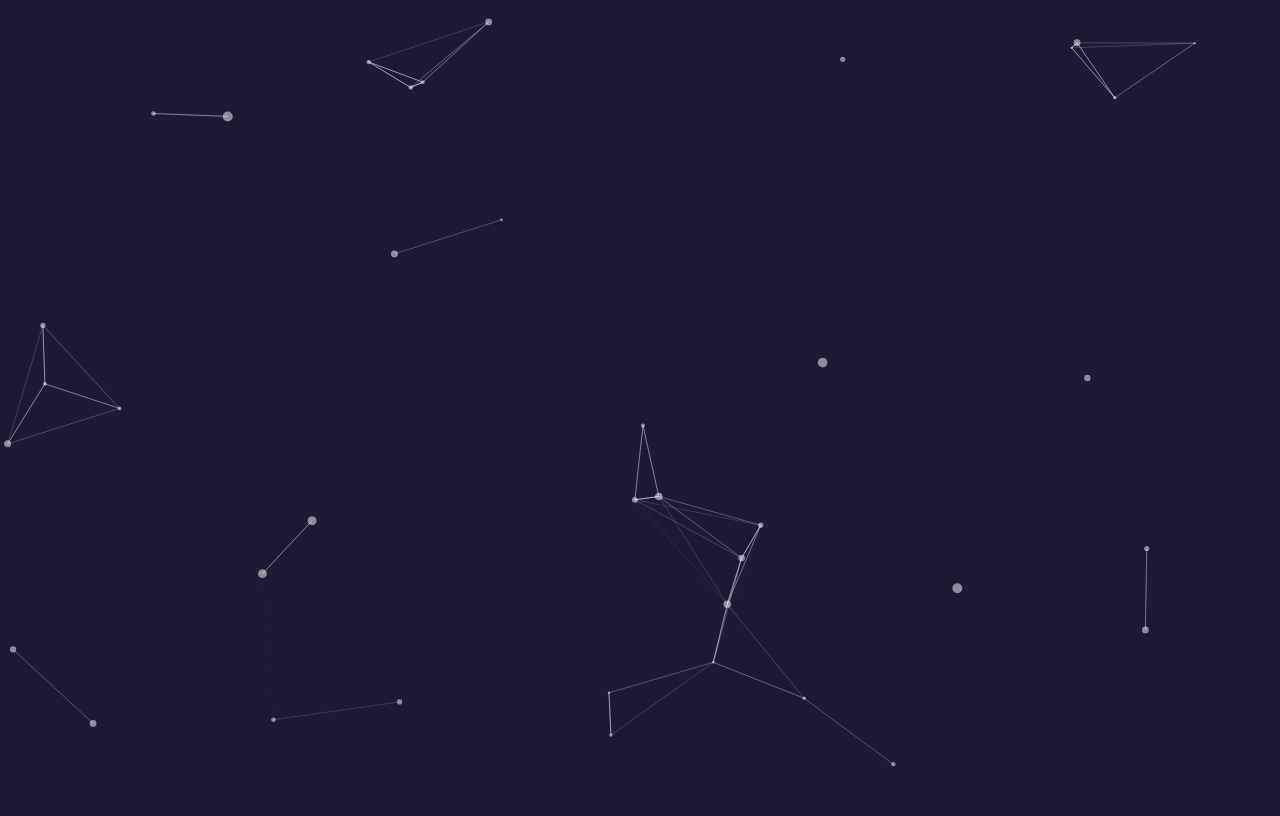
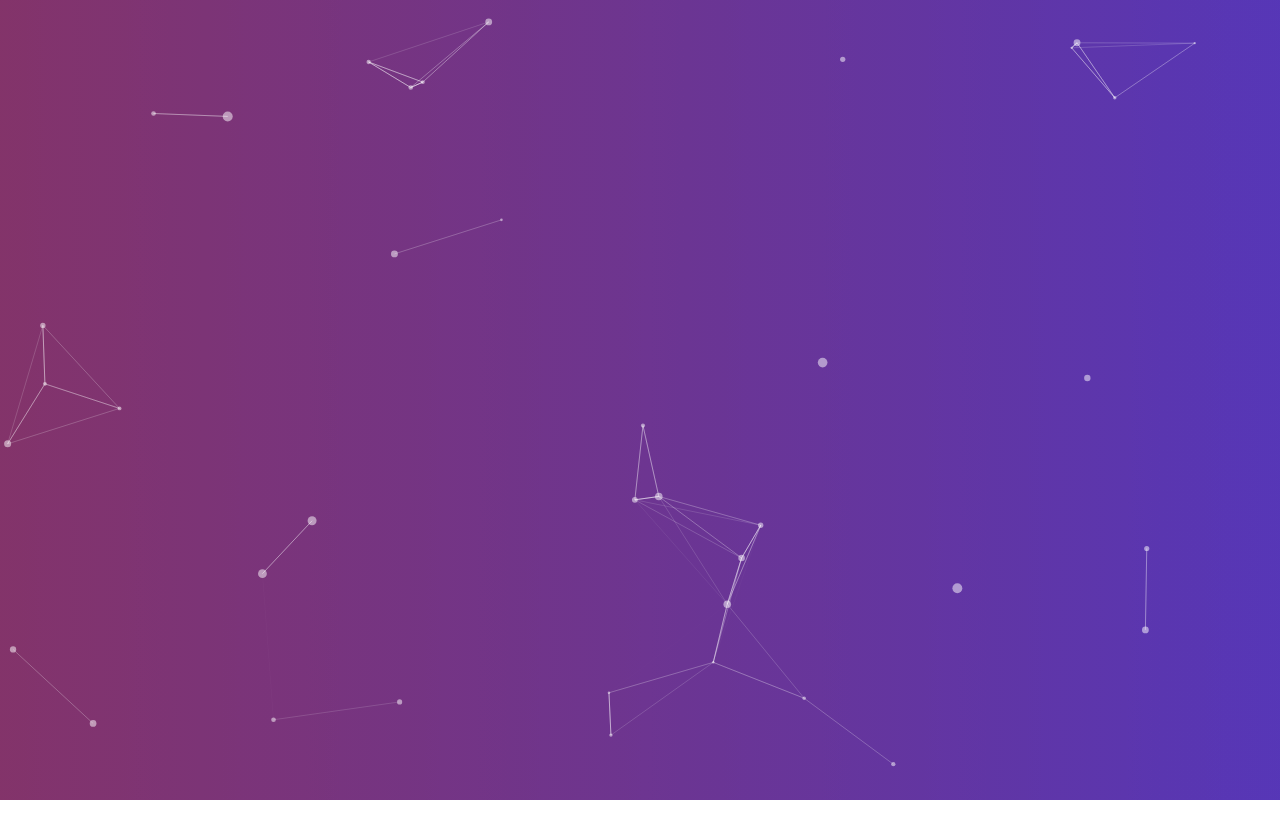
Before and after one commit to malessan4/portfolio-landing, a Next.js app: page / in a window 1280 px wide. Built offline with nearby package versions, Linux system fonts and the light colour scheme.

Commit message:
lo solucione directamente en el globals.css dejando practicamente inutil el tailwind.config

```diff
--- a/src/app/globals.css
+++ b/src/app/globals.css
@@ -2,16 +2,19 @@
 @tailwind components;
 @tailwind utilities;
 
-
 html,
 body {
-  /* height: 100%; */
+
+  margin: 0;
+  padding: 0;
+  height: 100%;
   color: #fff;
-  background: #1f1934;
+  background: linear-gradient(90.21deg, rgba(129, 43, 95, 0.8) -5.91%, rgba(74, 47, 189, 0.8) 111.58%);
+  background-attachment: fixed;
 }
 
 main {
-  background: #1f1934;
+  /* Elimina el background específico de main si no lo necesitas */
   height: 100vh;
   height: 100dvh;
 }
--- a/src/app/page.tsx
+++ b/src/app/page.tsx
@@ -4,7 +4,7 @@ import CoverParticles from "./components/cover-particles"
 export default function Home() {
   return (
     <main>
-      <div className="flex min-h-[100vh] h-full bg-no-repeat bg-gradient-cover">
+      <div>
         <CoverParticles />
       </div>
     </main>
--- a/tailwind.config.ts
+++ b/tailwind.config.ts
@@ -11,8 +11,6 @@ const config: Config = {
   theme: {
     extend: {
       backgroundImage: {
-        "gradient-cover":
-         "linear-gradient(90.21deg, rgba(170, 54, 124, 0.8) -5.91%, rgba(74, 47, 189, 0.8) 111.58%)",
       },
     },
   },
```
